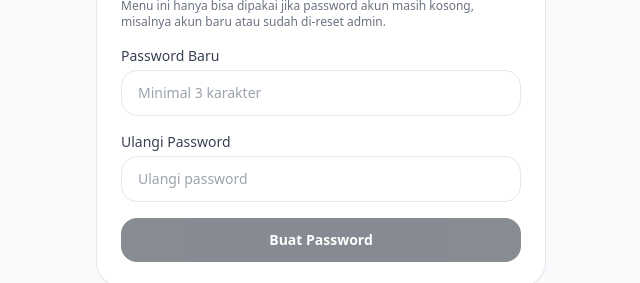
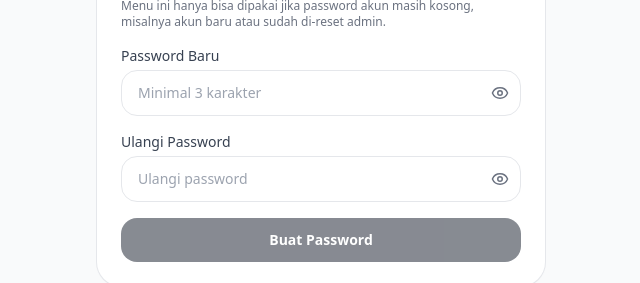
Before and after one commit to Rhmiatika/nfscc-dashboard, a React (Vite) app in the folder nfscc-dashboard/frontend/: page /login in a window 1280 px wide. Both pictures are taken after a click on the button "Buat Password". Shown: the part 402-685 px from the top of the page, without its empty margins (319-959 px from the left). Built offline with nearby package versions, Linux system fonts and the light colour scheme; no server answers.

Commit message:
Revisi Final

```diff
--- a/nfscc-dashboard/frontend/package.json
+++ b/nfscc-dashboard/frontend/package.json
@@ -10,6 +10,7 @@
     "preview": "vite preview"
   },
   "dependencies": {
+    "lucide-react": "^1.14.0",
     "react": "^19.2.0",
     "react-dom": "^19.2.0",
     "react-router-dom": "^7.12.0"
--- a/nfscc-dashboard/frontend/src/components/Navbar.jsx
+++ b/nfscc-dashboard/frontend/src/components/Navbar.jsx
@@ -1,4 +1,5 @@
 import React, { useEffect, useMemo, useRef, useState } from "react";
+import { Eye, EyeOff } from "lucide-react";
 import { NavLink, Outlet, useNavigate } from "react-router-dom";
 import { updatePasswordApi, logoutApi } from "../Services/authService";
 import { updateMemberApi, listMembersApi } from "../Services/memberService";
@@ -224,6 +225,7 @@ export default function NavbarLayout({ state, setState, theme, ui, onToggleTheme
   const [formDivisi, setFormDivisi] = useState("");
   const [formLoginId, setFormLoginId] = useState("");
   const [formNewPass, setFormNewPass] = useState("");
+  const [showFormNewPass, setShowFormNewPass] = useState(false);
   const [formPhoto, setFormPhoto] = useState("");
 
   function openProfileModal() {
@@ -611,13 +613,26 @@ export default function NavbarLayout({ state, setState, theme, ui, onToggleTheme
                 <div className={cx("mb-1 text-sm font-medium", mutedText(theme))}>
                   Password Baru (opsional)
                 </div>
-                <input
-                  type="password"
-                  value={formNewPass}
-                  onChange={(e) => setFormNewPass(e.target.value)}
-                  className={ui?.input || "w-full rounded-2xl border px-4 py-3 text-sm"}
-                  placeholder="Minimal 3 karakter"
-                />
+                <div className="relative">
+                  <input
+                    type={showFormNewPass ? "text" : "password"}
+                    value={formNewPass}
+                    onChange={(e) => setFormNewPass(e.target.value)}
+                    className={cx(
+                      ui?.input || "w-full rounded-2xl border px-4 py-3 text-sm",
+                      "pr-12"
+                    )}
+                    placeholder="Minimal 3 karakter"
+                  />
+
+                  <button
+                    type="button"
+                    onClick={() => setShowFormNewPass((prev) => !prev)}
+                    className="absolute right-3 top-1/2 -translate-y-1/2 text-gray-500 hover:text-gray-700"
+                  >
+                    {showFormNewPass ? <EyeOff size={18} /> : <Eye size={18} />}
+                  </button>
+                </div>
               </div>
 
               <div className="pt-2 flex gap-2">
--- a/nfscc-dashboard/frontend/src/pages/Anggota.jsx
+++ b/nfscc-dashboard/frontend/src/pages/Anggota.jsx
@@ -1,4 +1,5 @@
 import React, { useEffect, useMemo, useState } from "react";
+import { getPeriods } from "../storage";
 import {
   listMembersApi,
   createMemberApi,
@@ -21,6 +22,12 @@ export default function AnggotaPage({ state, setState, theme, ui }) {
 
   const role = String(state?.session?.role || "staff").toLowerCase();
   const canManage = role === "admin" || role === "ec";
+  const periods = useMemo(() => {
+    return getPeriods() || [
+      { id: "2025", label: "Periode 2025" },
+      { id: "2026", label: "Periode 2026" },
+    ];
+  }, [state?.periods]);
 
   const [loading, setLoading] = useState(false);
   const [error, setError] = useState("");
@@ -88,6 +95,7 @@ export default function AnggotaPage({ state, setState, theme, ui }) {
 
   function resetForm() {
     setEditingId(null);
+
     setForm({
       name: "",
       loginId: "",
@@ -97,6 +105,10 @@ export default function AnggotaPage({ state, setState, theme, ui }) {
       periodId: activePeriod,
       isEC: false,
     });
+
+    setTimeout(() => {
+      document.querySelector("input")?.focus();
+    }, 0);
   }
 
   function onChange(field, value) {
@@ -124,7 +136,7 @@ export default function AnggotaPage({ state, setState, theme, ui }) {
       ...form,
       loginId: form.loginId.trim().toLowerCase(),
       isEC: detectIsEC(form.position),
-      periodId: activePeriod,
+      periodId: form.periodId || activePeriod,
     };
 
     try {
@@ -145,6 +157,10 @@ export default function AnggotaPage({ state, setState, theme, ui }) {
           members: [...(prev.members || []), created],
         }));
       }
+
+      await loadMembers();
+
+      alert(editingId ? "Berhasil update anggota" : "Berhasil tambah anggota");
 
       resetForm();
     } catch (err) {
@@ -252,6 +268,18 @@ export default function AnggotaPage({ state, setState, theme, ui }) {
             value={form.tahunAngkatan}
             onChange={(e) => onChange("tahunAngkatan", e.target.value)}
           />
+
+          <select
+            className={ui?.input || "w-full rounded-2xl border px-4 py-3 text-sm"}
+            value={form.periodId}
+            onChange={(e) => onChange("periodId", e.target.value)}
+          >
+            {periods.map((p) => (
+              <option key={p.id} value={String(p.id)}>
+                {p.label || `Periode ${p.id}`}
+              </option>
+            ))}
+          </select>
 
           <div className="md:col-span-2 flex gap-3">
             <button
--- a/nfscc-dashboard/frontend/src/pages/Login.jsx
+++ b/nfscc-dashboard/frontend/src/pages/Login.jsx
@@ -8,6 +8,7 @@ import {
   setCurrentPeriodId,
   saveState,
 } from "../storage";
+import { Eye, EyeOff } from "lucide-react";
 
 function cx(...arr) {
   return arr.filter(Boolean).join(" ");
@@ -99,6 +100,9 @@ export default function LoginPage({
   const [tab, setTab] = useState("login");
   const [loginId, setLoginId] = useState("");
   const [password, setPassword] = useState("");
+  const [showPassword, setShowPassword] = useState(false);
+  const [showNewPass, setShowNewPass] = useState(false);
+  const [showNewPass2, setShowNewPass2] = useState(false);
 
   const [newPassLoginId, setNewPassLoginId] = useState("");
   const [newPass, setNewPass] = useState("");
@@ -411,14 +415,24 @@ export default function LoginPage({
                   >
                     Password
                   </div>
+                <div className="relative">
                   <input
-                    type="password"
-                    className={inputCls}
+                    type={showPassword ? "text" : "password"}
+                    className={cx(inputCls, "pr-12")}
                     value={password}
                     onChange={(e) => setPassword(e.target.value)}
                     placeholder="•••"
                     autoComplete="current-password"
                   />
+
+                  <button
+                    type="button"
+                    onClick={() => setShowPassword((prev) => !prev)}
+                    className="absolute right-3 top-1/2 -translate-y-1/2 text-gray-500"
+                  >
+                    {showPassword ? <EyeOff size={18} /> : <Eye size={18} />}
+                  </button>
+                </div>
                 </div>
 
                 <div className="text-right">
@@ -501,14 +515,24 @@ export default function LoginPage({
                   >
                     Password Baru
                   </div>
+                  <div className="relative">
                     <input
-                    type="password"
-                    className={inputCls}
+                      type={showNewPass ? "text" : "password"}
+                      className={cx(inputCls, "pr-12")}
                       value={newPass}
                       onChange={(e) => setNewPass(e.target.value)}
                       placeholder="Minimal 3 karakter"
                       autoComplete="new-password"
                     />
+
+                    <button
+                      type="button"
+                      onClick={() => setShowNewPass((prev) => !prev)}
+                      className="absolute right-3 top-1/2 -translate-y-1/2 text-gray-500 hover:text-gray-700"
+                    >
+                      {showNewPass ? <EyeOff size={18} /> : <Eye size={18} />}
+                    </button>
+                  </div>
                 </div>
 
                 <div>
@@ -520,14 +544,24 @@ export default function LoginPage({
                   >
                     Ulangi Password
                   </div>
+                  <div className="relative">
                     <input
-                    type="password"
-                    className={inputCls}
+                      type={showNewPass2 ? "text" : "password"}
+                      className={cx(inputCls, "pr-12")}
                       value={newPass2}
                       onChange={(e) => setNewPass2(e.target.value)}
                       placeholder="Ulangi password"
                       autoComplete="new-password"
                     />
+
+                    <button
+                      type="button"
+                      onClick={() => setShowNewPass2((prev) => !prev)}
+                      className="absolute right-3 top-1/2 -translate-y-1/2 text-gray-500 hover:text-gray-700"
+                    >
+                      {showNewPass2 ? <EyeOff size={18} /> : <Eye size={18} />}
+                    </button>
+                  </div>
                 </div>
 
                 {error ? (
--- /dev/null
+++ b/package.json
@@ -0,0 +1,5 @@
+{
+  "dependencies": {
+    "lucide-react": "^1.14.0"
+  }
+}
```
Also changed, not shown: 2 other files (tests, documents, lock files or other folders). Lines whose indentation alone changed are shown as unchanged.
